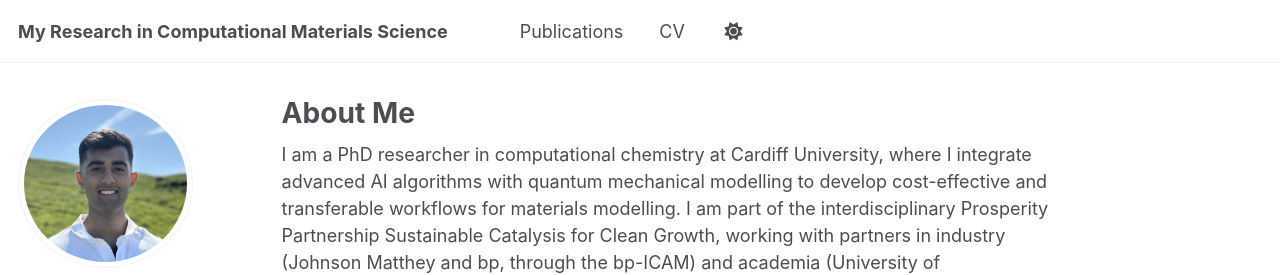
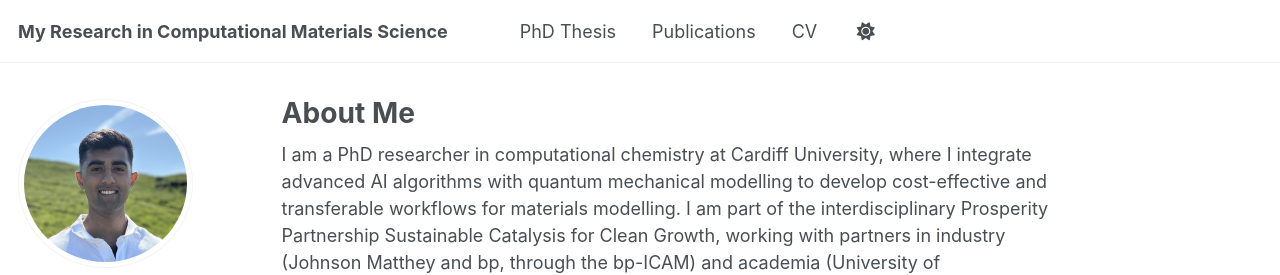
Before and after one commit to amitmc1/amitmc1.github.io, a Jekyll site: the page built from _pages/about.md, in a window 1280 px wide. Shown: the top 275 px of the page. Built offline with Jekyll 4.4.1, drawn with Linux system fonts in a browser that asks for light colours; some web fonts are replaced; a script bundle is joined from its source files by our own code; library files that are not in the unit come from our copies.

Commit message:
Add 'PhD Thesis' to main navigation
Added 'PhD Thesis' entry to the main navigation.

```diff
--- a/_data/navigation.yml
+++ b/_data/navigation.yml
@@ -8,11 +8,11 @@
 #      Markdown formatted page while the second is generated using JSON.
 
 main:
+  - title: "PhD Thesis"
+    url: /phdthesis/
+
   - title: "Publications"
     url: /publications/
-
-  #- title: #"Talks"
-  #  url: #/talks/
 
   #- title: #"Teaching"
   #  url: #/teaching/
```
